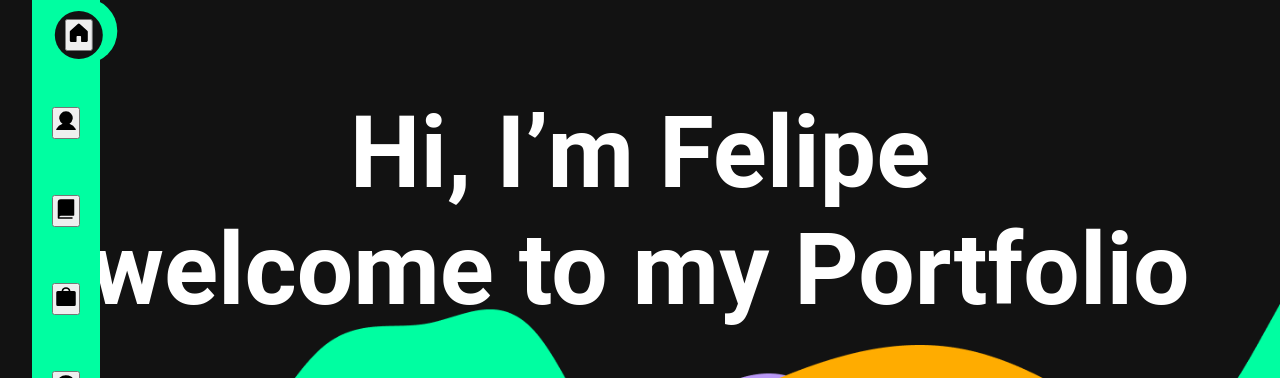
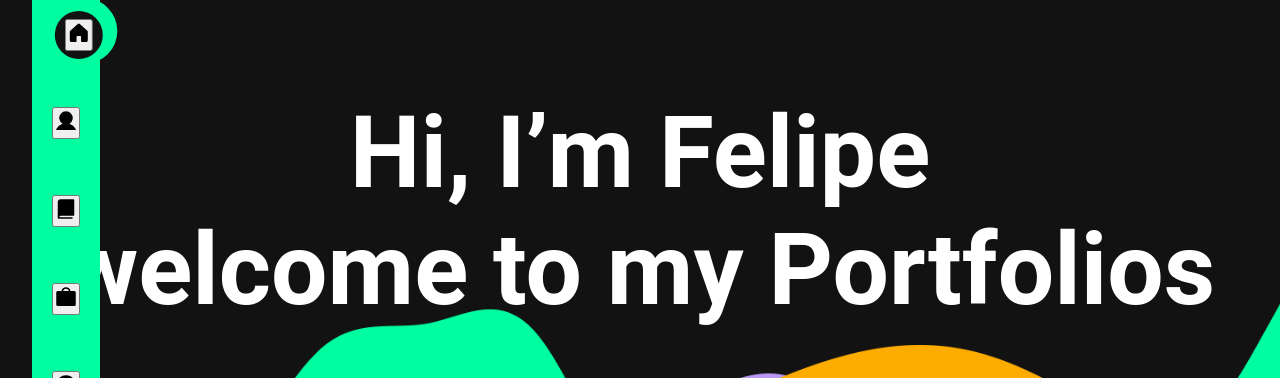
Before and after one commit to fellipefreiire/portfolio-frontend-home, a React app: page / in a window 1280 px wide. Shown: the part 189-567 px from the top of the page. Built offline with nearby package versions, Linux system fonts and the light colour scheme; the HTML template or start-up script is replaced by a standard one.

Commit message:
testing yml

```diff
--- a/src/pages/Home/index.tsx
+++ b/src/pages/Home/index.tsx
@@ -15,7 +15,7 @@ export const Home = () => {
         <h1>
           Hi, I’m Felipe
           <br />
-          welcome to my Portfolio
+          welcome to my Portfolios
         </h1>
       </S.HomeContainer>
       <AboutSection />
```
